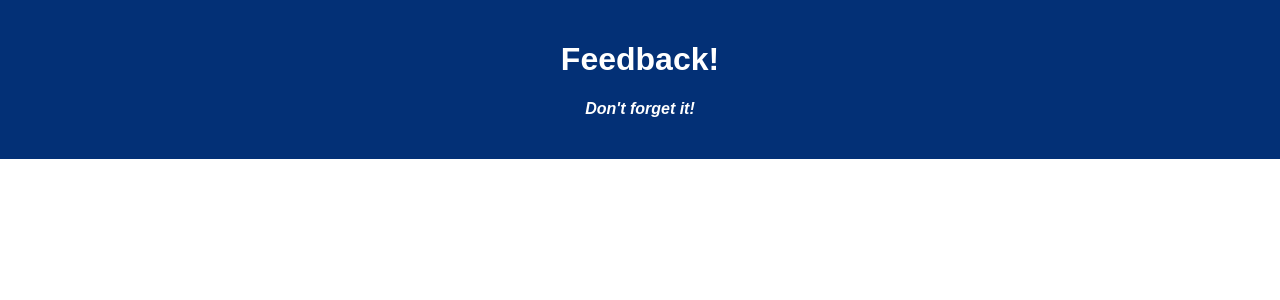
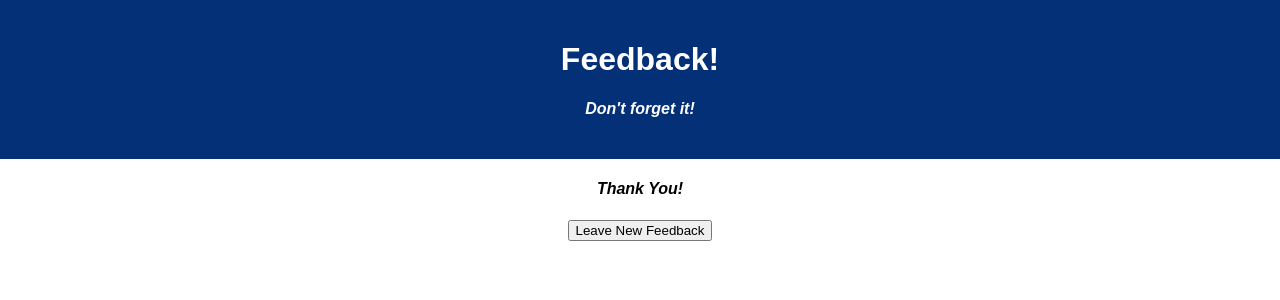
Before and after one commit to janmichaelbiyo/weekend-redux-feedback-loop, a React (Vite) app: page /#/submission in a window 1280 px wide. Shown: the top 300 px of the page. Built offline with nearby package versions, Linux system fonts and the light colour scheme.

Commit message:
did all the routes will work on the redux stuff to handle all the info and the code

```diff
--- a/src/components/App/App.jsx
+++ b/src/components/App/App.jsx
@@ -8,6 +8,7 @@ import Understading from '../Understanding/Understanding';
 import Support from '../Support/Support';
 import Comment from '../Comment/Comment';
 import Review from '../Review/Review';
+import Submission from '../Submission/Submission';
 
 function App() {
   return (
@@ -36,6 +37,10 @@ function App() {
         <Route path="/review">
           <Review />
         </Route>
+
+        <Route path="/submission">
+          <Submission />
+        </Route>
       </Router>
     </div>
   );
--- a/src/components/Review/Review.jsx
+++ b/src/components/Review/Review.jsx
@@ -1,4 +1,11 @@
+import React from 'react';
+import { useHistory } from 'react-router-dom';
+
 function Review() {
+  const history = useHistory();
+  const handleNavtoSubmission = () => {
+    history.push('/submission');
+  };
   return (
     <div>
       <h1>Review Your Feedback</h1>
@@ -7,7 +14,7 @@ function Review() {
         <li>Understanding:</li>
         <li>Support:</li>
         <li>Comments:</li>
-        <button>SUBMIT</button>
+        <button onClick={handleNavtoSubmission}>SUBMIT</button>
       </ul>
     </div>
   );
--- /dev/null
+++ b/src/components/Submission/Submission.jsx
@@ -0,0 +1,18 @@
+import React from 'react';
+import { useHistory } from 'react-router-dom';
+
+function Submission() {
+  const history = useHistory();
+  const handleNavtoStart = () => {
+    history.push('/');
+  };
+  return (
+    <div>
+      <h4> Thank You! </h4>
+
+      <button onClick={handleNavtoStart}>Leave New Feedback</button>
+    </div>
+  );
+}
+
+export default Submission;
```
